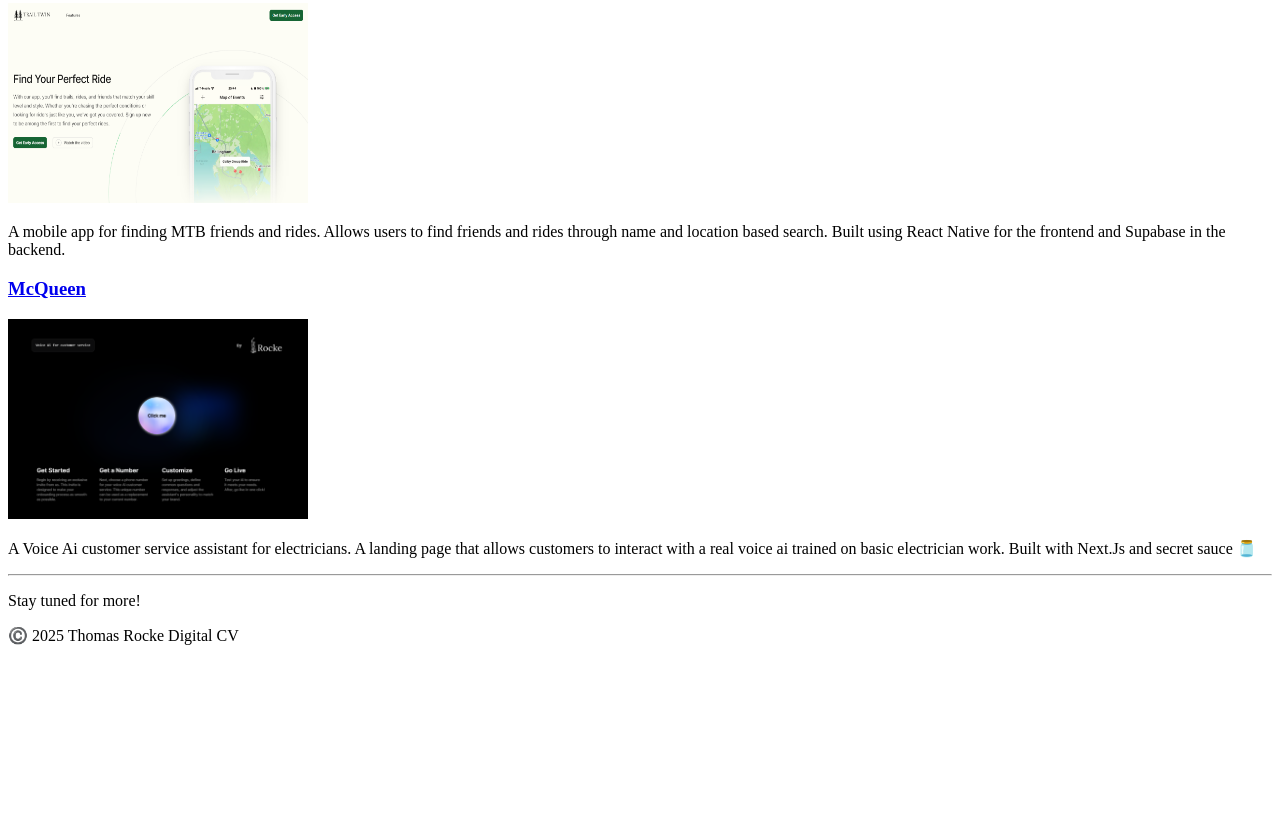
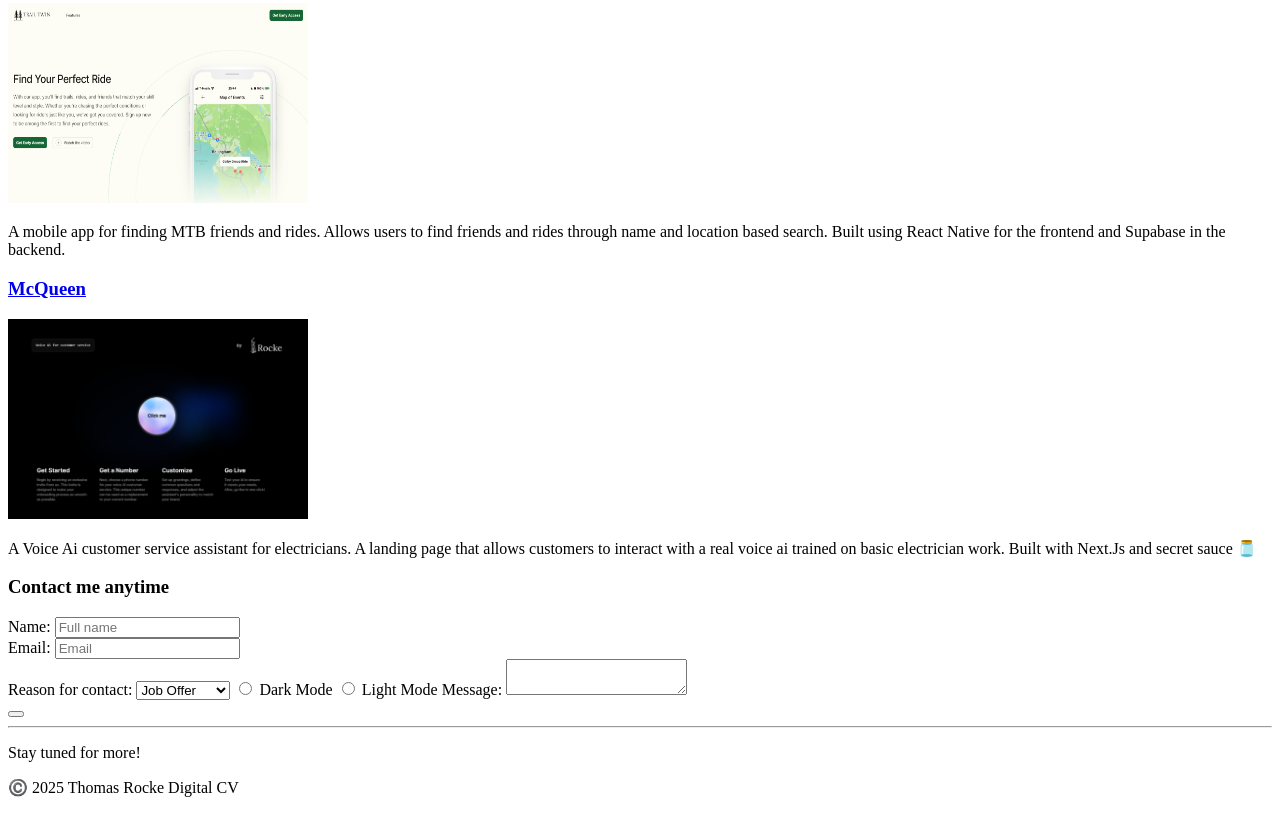
Before and after one commit to Charles-Rocke/SB-Project-1---Digital-CV, a plain HTML site: page index.html in a window 1280 px wide. Shown: the part 1328-2141 px from the top of the page. Before the commit the page ends 1989 px from the top, so only its background shows below. Drawn offline with Linux system fonts and the light colour scheme.

Commit message:
Added a contact form to the bottom of the CV

```diff
--- a/index.html
+++ b/index.html
@@ -159,6 +159,63 @@
           </p>
         </div>
       </section>
+      <!-- Contact Form -->
+      <section>
+        <h3>Contact me anytime</h3>
+        <form action="#">
+          <!-- Name Input -->
+          <label for="name">Name:</label>
+          <input
+            type="text"
+            id="name"
+            name="name"
+            placeholder="Full name"
+            required
+          />
+          <br />
+          <!-- Email Input -->
+          <label for="email">Email:</label>
+          <input
+            type="email"
+            id="email"
+            name="email"
+            placeholder="Email"
+            required
+          />
+          <br />
+          <!-- Reason Select Input -->
+          <label for="reaon">Reason for contact:</label>
+          <select id="reason" name="reason" required>
+            <option value="Job Offer">Job Offer</option>
+            <option value="Co-Founder">Co-Founder</option>
+            <option value="Friendship">Friendship</option>
+          </select>
+          <!-- Mode Radio Input-->
+          <radio>
+            <input
+              type="radio"
+              id="mode"
+              name="mode"
+              value="dark mode"
+              required
+            />
+            <label for="mode">Dark Mode</label>
+            <input
+              type="radio"
+              id="mode"
+              name="mode"
+              value="Light Mode"
+              required
+            />
+            <label for="yes">Light Mode</label>
+          </radio>
+          <!-- Message Input-->
+          <label for="message">Message:</label>
+          <textarea id="message" name="message"></textarea>
+          <br />
+          <button type="submit"></button>
+        </form>
+      </section>
     </main>
     <!--Footer of CVC-->
     <hr />
```
